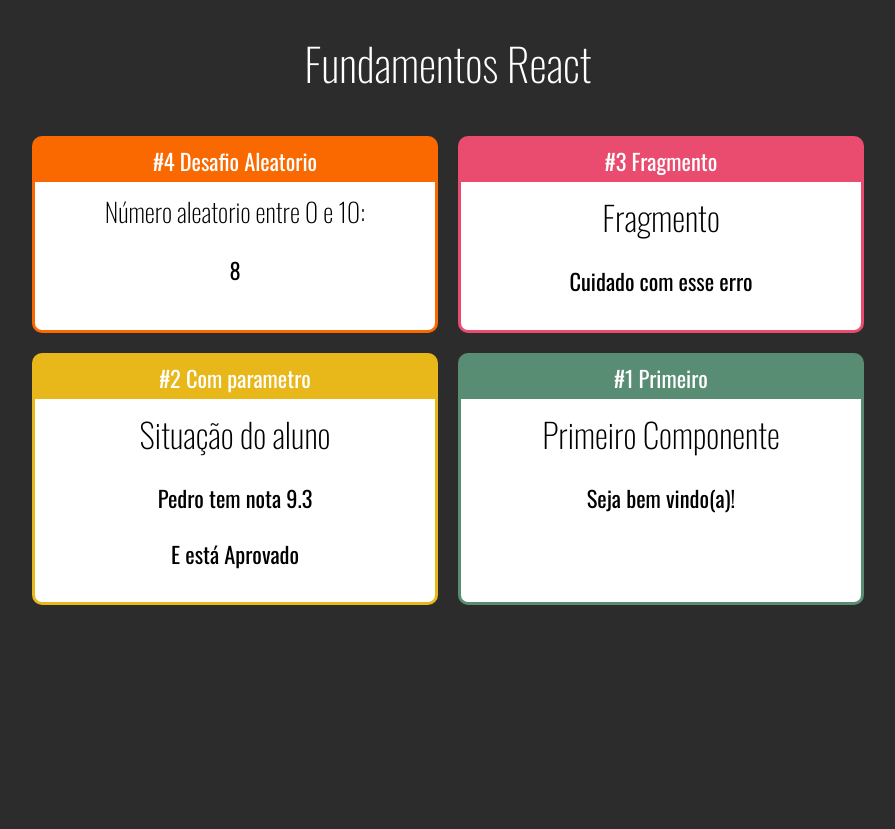
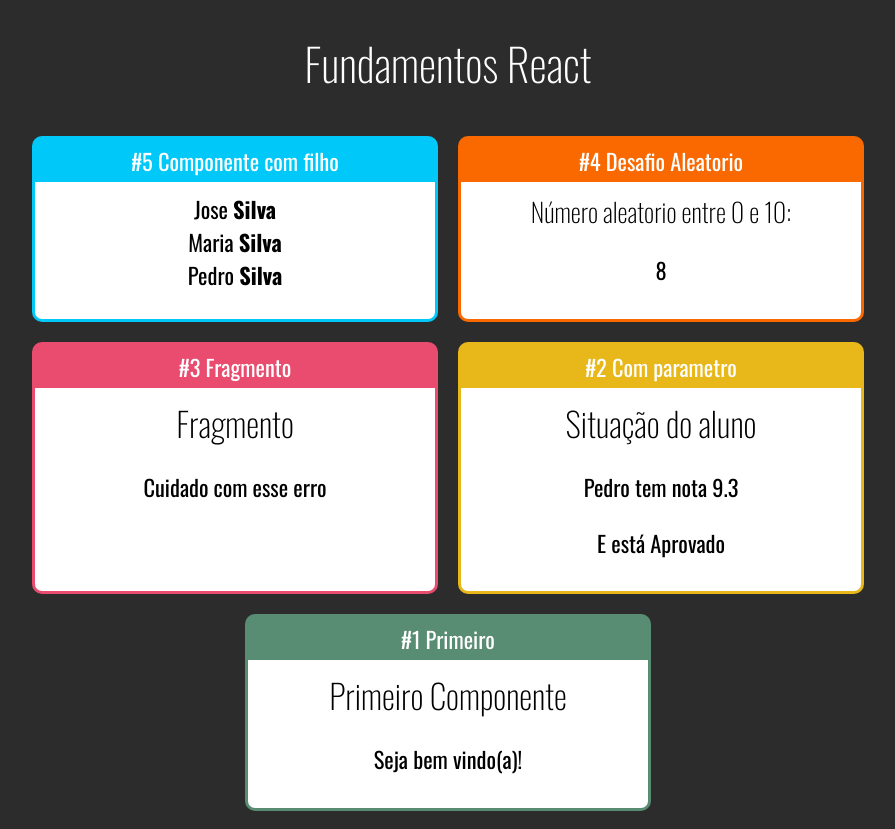
Before and after one commit to Gugonunes/fundamentos-react, a React (Create React App) app: page / in a window 1280 px wide. Shown: the whole page, without its empty margins (192-1087 px from the left). Before the commit the page ends 800 px from the top, so only its background shows below. Built offline with nearby package versions, Linux system fonts and the light colour scheme.

Commit message:
feat(Familia): add new component with children

```diff
--- a/src/App.jsx
+++ b/src/App.jsx
@@ -4,6 +4,7 @@ import ComParametro from './components/basicos/ComParametro'
 import Fragmento from './components/basicos/Fragmento'
 import Aleatorio from './components/basicos/Aleatorio'
 import Card from './components/layout/Card'
+import Familia from './components/basicos/Familia'
 import './App.css'
 
 const myApp = (props) => {
@@ -11,6 +12,10 @@ const myApp = (props) => {
         <div className="App">
             <h1>Fundamentos React</h1>
             <div className="Cards">
+                <Card
+                    titulo="#5 Componente com filho" color="#00C8F8">
+                    <Familia sobrenome="Silva"/>
+                </Card>
                 <Card
                     titulo="#4 Desafio Aleatorio" color="#FA6900">
                     <Aleatorio
--- /dev/null
+++ b/src/components/basicos/Familia.jsx
@@ -0,0 +1,12 @@
+import React from 'react'
+import FamiliaMembro from './FamiliaMembro'
+
+export default function Familia(props) {
+    return(
+        <div>
+            <FamiliaMembro nome="Jose" sobrenome={props.sobrenome}/>
+            <FamiliaMembro nome="Maria" {...props}/>
+            <FamiliaMembro nome="Pedro" sobrenome="Silva"/>
+        </div>
+    )
+}
--- /dev/null
+++ b/src/components/basicos/FamiliaMembro.jsx
@@ -0,0 +1,9 @@
+import React from 'react'
+
+export default function FamiliaMembro(props) {
+    return (
+        <div>
+            <div>{props.nome} <strong>{props.sobrenome}</strong></div>
+        </div>
+    )
+}
```
